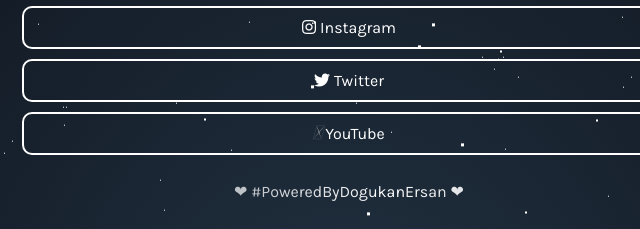
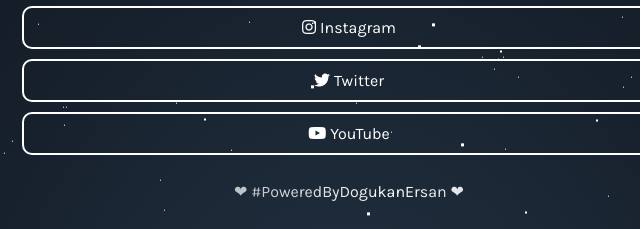
Before and after one commit to DogukanErsan/About-Me, a plain HTML site: page index.html in a window 1280 px wide. Shown: the part 362-591 px from the top of the page, 291-931 px from the left. Drawn offline with Linux system fonts and the light colour scheme.

Commit message:
Update index.html

```diff
--- a/index.html
+++ b/index.html
@@ -60,7 +60,7 @@
         <i class="fab fa-twitter">&nbsp;</i>Twitter
       </a>
       <a class="link" href="https://www.youtube.com/DogukanErsan" target="_blank">
-        <i class="fa-brands fa-youtube">&nbsp;</i>YouTube
+        <i class="fab fa-youtube">&nbsp;</i>YouTube
       </a>
     </div>
 
```
